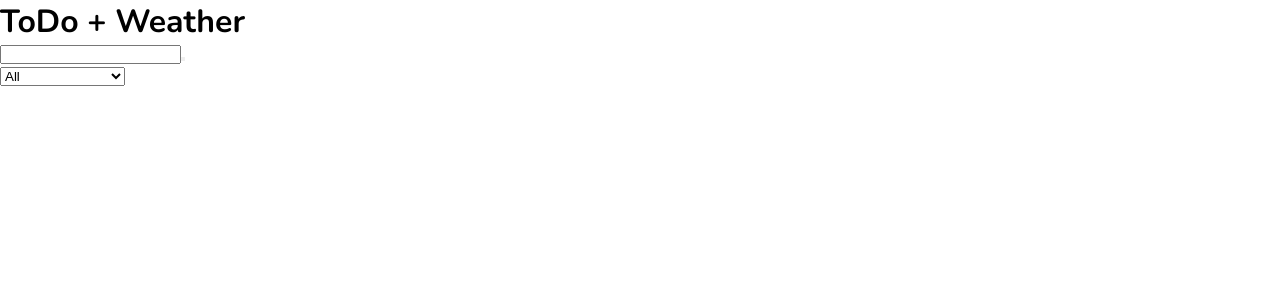
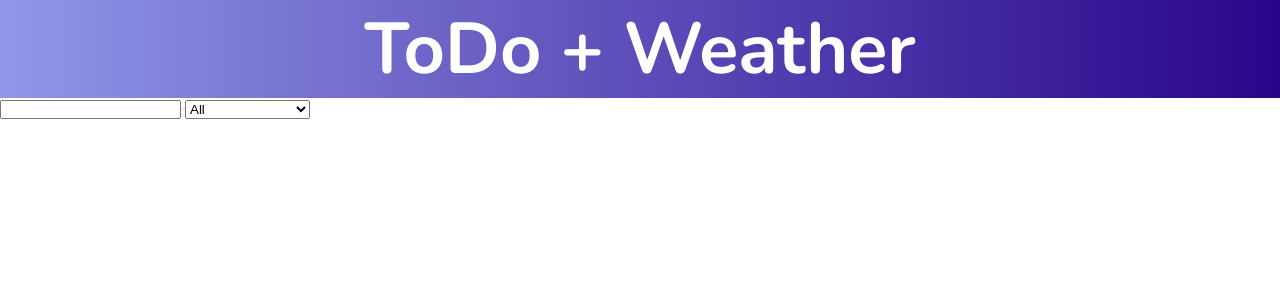
Before and after one commit to BrandonHart1/react-todo-plus-weather, a React (Create React App) app: page / in a window 1280 px wide. Shown: the top 300 px of the page. Built offline with nearby package versions, Linux system fonts and the light colour scheme; the HTML template or start-up script is replaced by a standard one; a web font is replaced by a local one.

Commit message:
Worked on header and very little styling

```diff
--- a/src/App.css
+++ b/src/App.css
@@ -3,3 +3,14 @@
   padding: 0;
   box-sizing: border-box;
 }
+
+/* -------- Application header -------- */
+header {
+  background: linear-gradient(to right, #9196e8, #280589);
+  color: #fff;
+}
+
+.header h1 {
+  font-size: 4.5rem;
+  text-align: center;
+}
--- a/src/App.js
+++ b/src/App.js
@@ -9,7 +9,7 @@ function App() {
 
   return (
     <div className='App'>
-      <header>
+      <header className='header'>
         <h1>ToDo + Weather</h1>
       </header>
       <Form setUserInput={setUserInput} />
--- a/src/components/Form.css
+++ b/src/components/Form.css
@@ -0,0 +1,4 @@
+.form__style {
+  display: flex;
+  align-items: center;
+}
--- a/src/components/Form.jsx
+++ b/src/components/Form.jsx
@@ -1,4 +1,6 @@
 import React from 'react';
+
+import './Form.css';
 
 const Form = ({ setUserInput }) => {
   const userInputHandler = (e) => {
@@ -8,7 +10,7 @@ const Form = ({ setUserInput }) => {
 
   return (
     <>
-      <form>
+      <form className='form__style'>
         <input
           onChange={userInputHandler}
           type='text'
--- a/src/index.css
+++ b/src/index.css
@@ -3,11 +3,11 @@
 body {
   margin: 0;
   font-family: 'Nunito', sans-serif;
-  -webkit-font-smoothing: antialiased;
-  -moz-osx-font-smoothing: grayscale;
+  /* -webkit-font-smoothing: antialiased;
+  -moz-osx-font-smoothing: grayscale; */
 }
 
-code {
+/* code {
   font-family: source-code-pro, Menlo, Monaco, Consolas, 'Courier New',
     monospace;
-}
+} */
```
